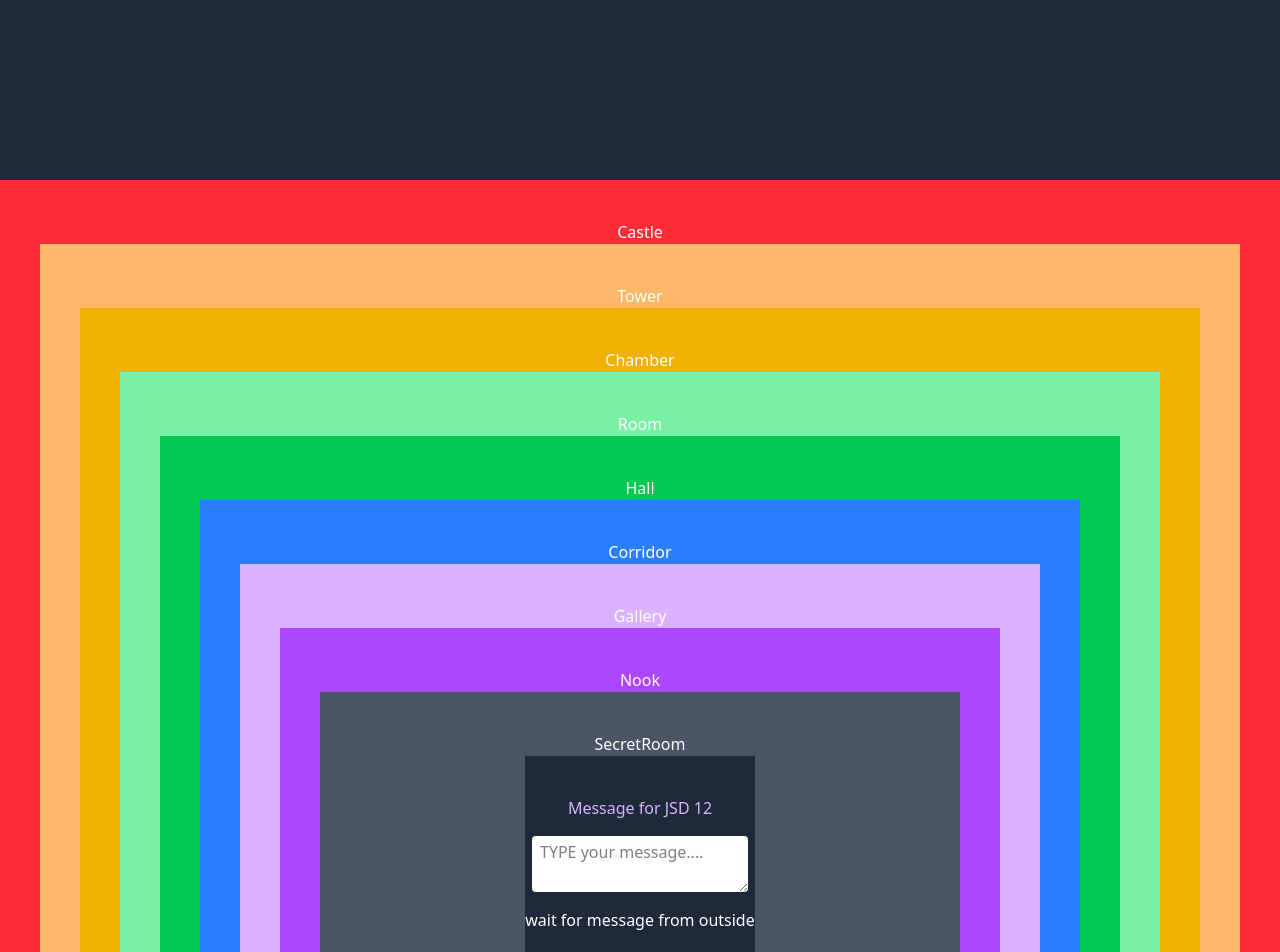
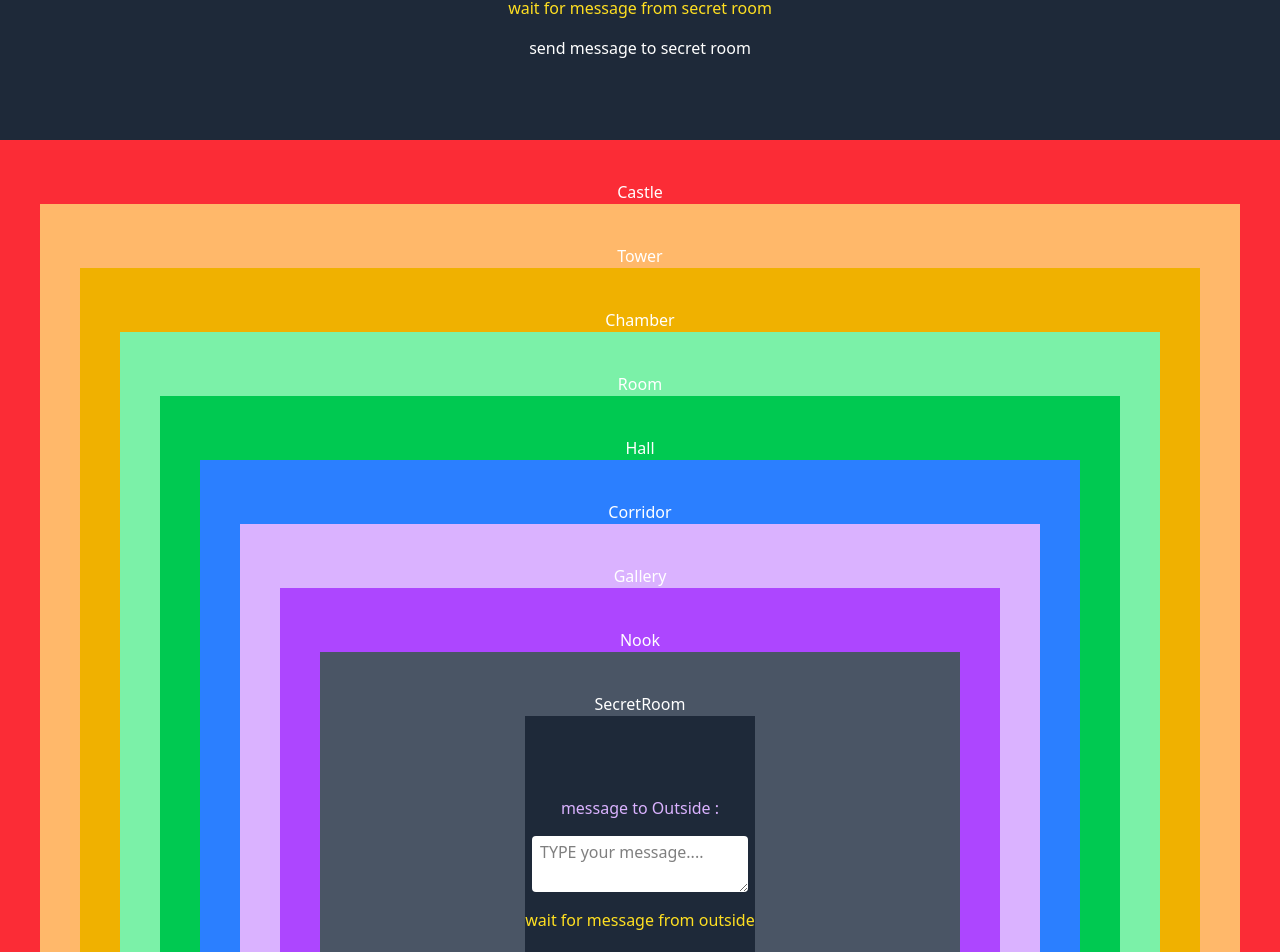
Before and after one commit to Korchat123/week08_react-castle-room, a React (Vite) app: page / in a window 1280 px wide. Shown: the part 196-1148 px from the top of the page. Built offline with nearby package versions, Linux system fonts and the light colour scheme.

Commit message:
add text for message and label

```diff
--- a/src/App.jsx
+++ b/src/App.jsx
@@ -13,8 +13,21 @@ const handleQuestion2=(e)=>{
 setQuestion2(e.target.value)
 };
 
-const Inputoutside=<Inputbox handleQuestion={handleQuestion} question={question} question2={question2?question2:"wait for message from secret room"}></Inputbox>;
-const Inputinside=<Inputbox handleQuestion={handleQuestion2} question={question2} question2={question?question:"wait for message from outside"}></Inputbox>;
+const Inputoutside=<Inputbox handleQuestion={handleQuestion}
+                              question={question}
+                              text="message to Secretroom : "
+                              question2={question2?question2:"wait for message from secret room"}
+                              text2={question?question:"send message to secret room"}
+                              >
+
+                     </Inputbox>;
+const Inputinside=<Inputbox handleQuestion={handleQuestion2}
+                              question={question2}
+                              text="message to Outside : "
+                              question2={question?question:"wait for message from outside"}
+                              text2={question2?question2:"reply message to outside"}
+                              >
+                     </Inputbox>;
 
 
    return (
@@ -22,7 +35,8 @@ const Inputinside=<Inputbox handleQuestion={handleQuestion2} question={question2
 
 <>
 {Inputoutside}
-<Castle Inside={question} Inputbox={Inputinside}></Castle>
+
+<Castle Inputbox={Inputinside}></Castle>
 </>
 
    );
--- a/src/components/Castle.jsx
+++ b/src/components/Castle.jsx
@@ -4,7 +4,7 @@ export default function Castle(Inside) {
    class card{
     constructor(name,tailDetail){
           this.name=name;
-          this.tailDetail=`flex flex-col justify-center text-white items-center px-10 py-10 ${tailDetail} w-full`;
+          this.tailDetail=`flex flex-col justify-center text-white items-center px-10 py-10 pb-0 ${tailDetail} w-full`;
         arrCard.push(this);
     }
   }
@@ -16,25 +16,25 @@ export default function Castle(Inside) {
 
       if(arrayCard[index+1]!=null){
 
-         return(<div className={inClassName}>{arrayCard[index].name} {callDiv(arrayCard,index+1)}</div>)
+         return(<div className={inClassName}><h1>{arrayCard[index].name} </h1>{callDiv(arrayCard,index+1)}</div>)
       }
         else{console.log({Inside});
-      return(<div className={inClassName}>{arrayCard[index].name} <div>{Inside.Inside}</div><div>{Inside.Inputbox}</div></div>)
+      return(<div className={inClassName}><h1>{ arrayCard[index].name}</h1> <div>{Inside.Inputbox}</div></div>)
     }
     }
 
 
-const Castle =new card("Castle","bg-red-500");
-const Tower =new card("Tower","bg-orange-300");
-const Chamber =new card("Chamber","bg-yellow-500");
-const Room =new card("Room","bg-green-300");
-const Hall =new card("Hall","bg-green-500");
-const Corridor =new card("Corridor","bg-blue-500");
-const Gallery =new card("Gallery","bg-purple-300");
-const Nook =new card("Nook","bg-purple-500");
-const SecretRoom =new card("SecretRoom","bg-gray-600");
+const castle =new card("Castle","bg-red-500");
+const tower =new card("Tower","bg-orange-300");
+const chamber =new card("Chamber","bg-yellow-500");
+const room =new card("Room","bg-green-300");
+const hall =new card("Hall","bg-green-500");
+const corridor =new card("Corridor","bg-blue-500");
+const gallery =new card("Gallery","bg-purple-300");
+const nook =new card("Nook","bg-purple-500");
+const secretRoom =new card("SecretRoom","bg-gray-600");
  const output= callDiv(arrCard,0);
-console.log(output);
+//console.log(output);
    return (
     <>
    {output}
--- a/src/components/InputBox.jsx
+++ b/src/components/InputBox.jsx
@@ -1,20 +1,23 @@
 
-export default function Inputbox({handleQuestion,question,question2}){
+export default function Inputbox({handleQuestion,question,question2,text,text2}){
 return(
 
-    <div className="pb-50 py-10 gap-y-4 flex flex-col justify-center w-full items-center h-full bg-gray-800 text-white">
+    <div className="pb-[10vh] py-[10vh] gap-y-4 flex flex-col justify-center w-full items-center h-full bg-gray-800 text-white">
     <p className="text-purple-300">
-      Message for JSD 12
-      <span className="text-yellow-300">
+        {text}
+   </p>
 
-      </span>
-   </p>
+
    <textarea
       onChange={handleQuestion}
       value={question}
       className="bg-white text-black rounded px-2 py-1"
       placeholder="TYPE your message...."/>
-    <p> {question2}</p>
+
+    <span className="text-yellow-300">
+        {question2}
+      </span>
+    <p> {text2}</p>
  </div>
    )
 
```
